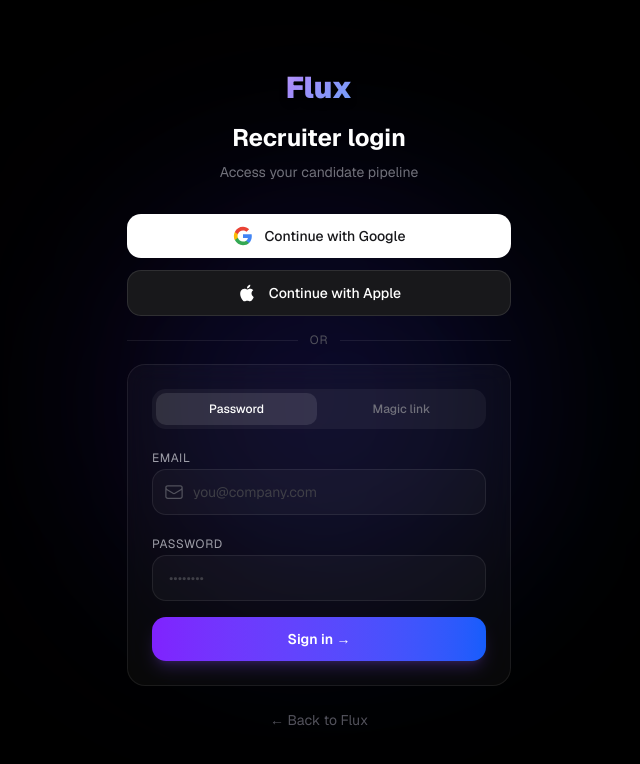
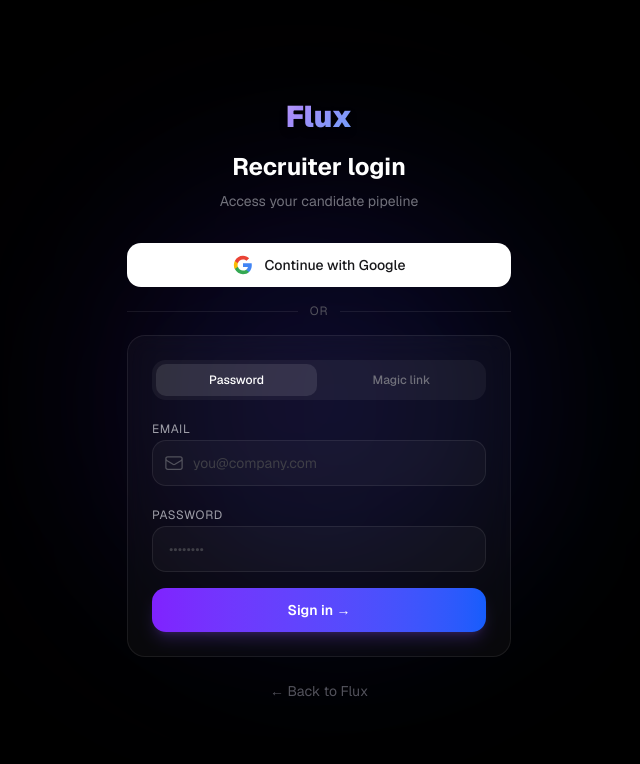
Before and after one commit to jisha12345/Flux, a Next.js app: page /employer/login in a window 1280 px wide. Shown: the top 764 px of the page, without its empty margins (321-961 px from the left). Built offline with nearby package versions, Linux system fonts and the light colour scheme.

Commit message:
Remove Apple sign-in from recruiter login
Co-Authored-By: Claude Sonnet 4.6 <noreply@anthropic.com>

```diff
--- a/src/app/employer/login/page.tsx
+++ b/src/app/employer/login/page.tsx
@@ -141,19 +141,6 @@ export default function EmployerLogin() {
                 Continue with Google
               </button>
 
-              <button
-                onClick={() => handleOAuth("apple")}
-                disabled={!!oauthLoading}
-                className="w-full flex items-center justify-center gap-3 py-3 bg-zinc-900 text-white font-medium rounded-xl border border-white/10 hover:bg-zinc-800 active:scale-95 transition-all text-sm disabled:opacity-50"
-              >
-                {oauthLoading === "apple" ? (
-                  <span className="w-5 h-5 border-2 border-zinc-600 border-t-white rounded-full animate-spin" />
-                ) : (
-                  <AppleIcon />
-                )}
-                Continue with Apple
-              </button>
-
               {/* Divider */}
               <div className="flex items-center gap-3 py-1">
                 <div className="flex-1 h-px bg-white/8" />
```
